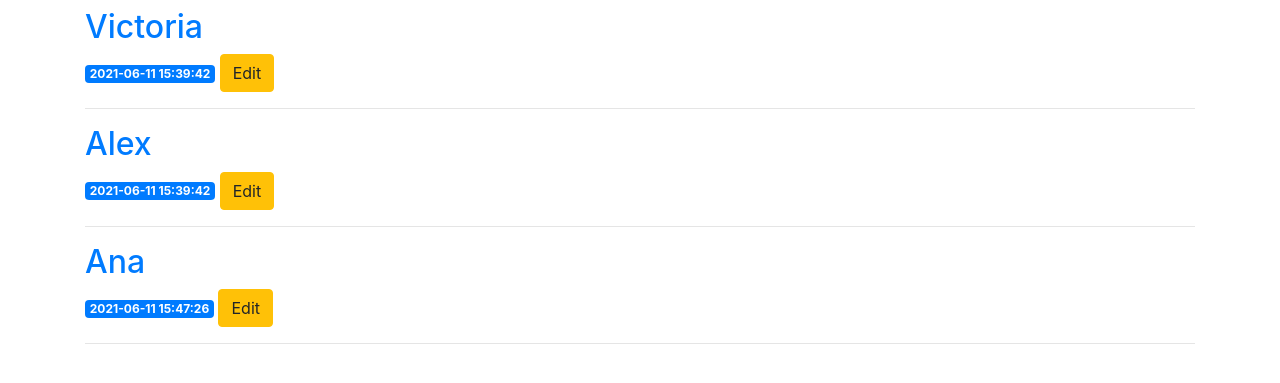
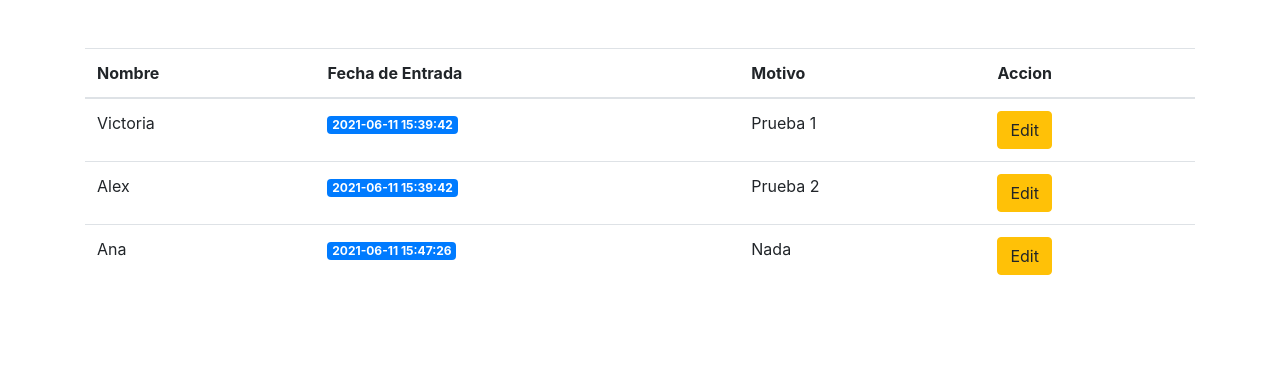
Before and after one commit to VictoriaRamirezCharles/Crud-Usuarios-Python, a Flask app: page / in a window 1280 px wide. Shown: the part 56-439 px from the top of the page. Run offline with Flask 2, Linux system fonts and the light colour scheme; data comes from the database, SQL or seed files in the repository; some libraries are stand-ins or nearby versions.

Commit message:
index table

```diff
--- a/templates/index.html
+++ b/templates/index.html
@@ -1,15 +1,29 @@
 {% extends 'base.html' %}
+{% block content %}
+<br>
+<br>
+    <table class="table">
+        <thead>
+          <tr>
+            <th scope="col">Nombre</th>
+            <th scope="col">Fecha de Entrada</th>
+            <th scope="col">Motivo</th>
+            <th scope="col">Accion</th>
+          </tr>
+        </thead>
+        <tbody>
 
-{% block content %}
-    <h1>{% block title %} {% endblock %}</h1>
-    {% for usuario in usuarios %}
-    <a href="{{ url_for('usuario', usuario_id=usuario['id']) }}">
-        <h2>{{ usuario['nombre'] }}</h2>
-    </a>
-    <span class="badge badge-primary">{{ usuario['created'] }}</span>
-    <a href="{{ url_for('edit', id=usuario['id']) }}">
-        <span class="btn btn-warning">Edit</span>
-    </a>
-    <hr>
-{% endfor %}
-{% endblock %}
+            {% for usuario in usuarios %}
+          <tr>
+            <td>{{ usuario['nombre'] }}</td>
+            <td><span class="badge badge-primary">{{ usuario['created'] }}</span></td>
+            <td>{{ usuario['content'] }}</span></td>
+            <td>  <a href="{{ url_for('edit', id=usuario['id']) }}">
+                <span class="btn btn-warning">Edit</span>
+            </a></td>
+          </tr>
+          {% endfor %}
+
+        </tbody>
+      </table
+      {% endblock %}
```
